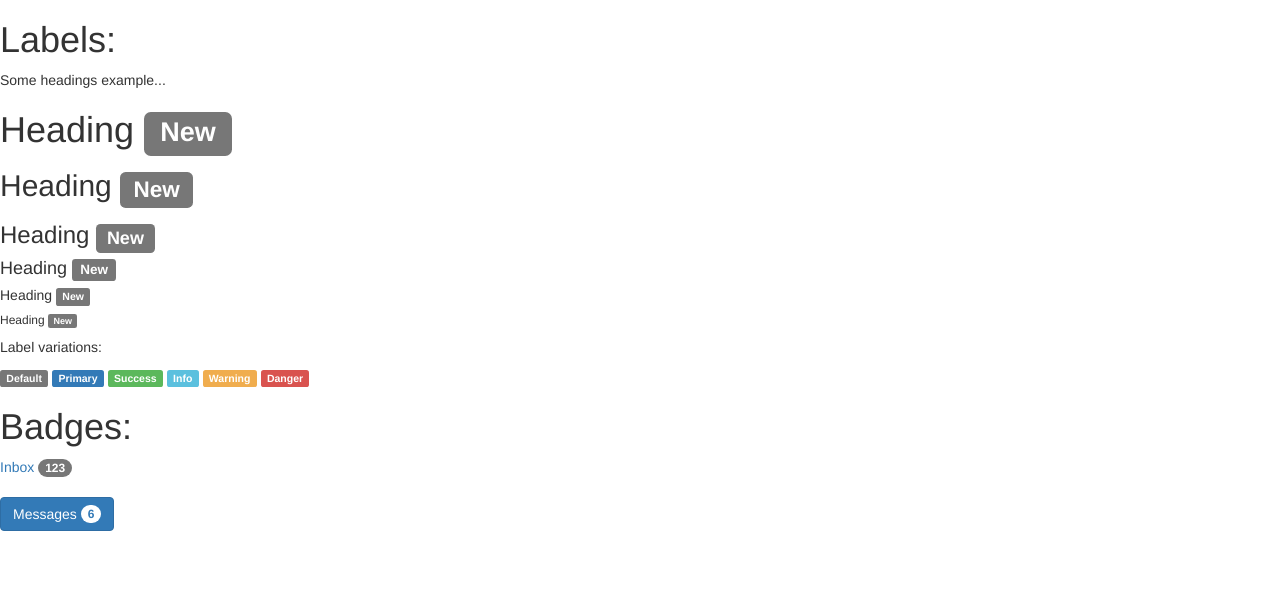
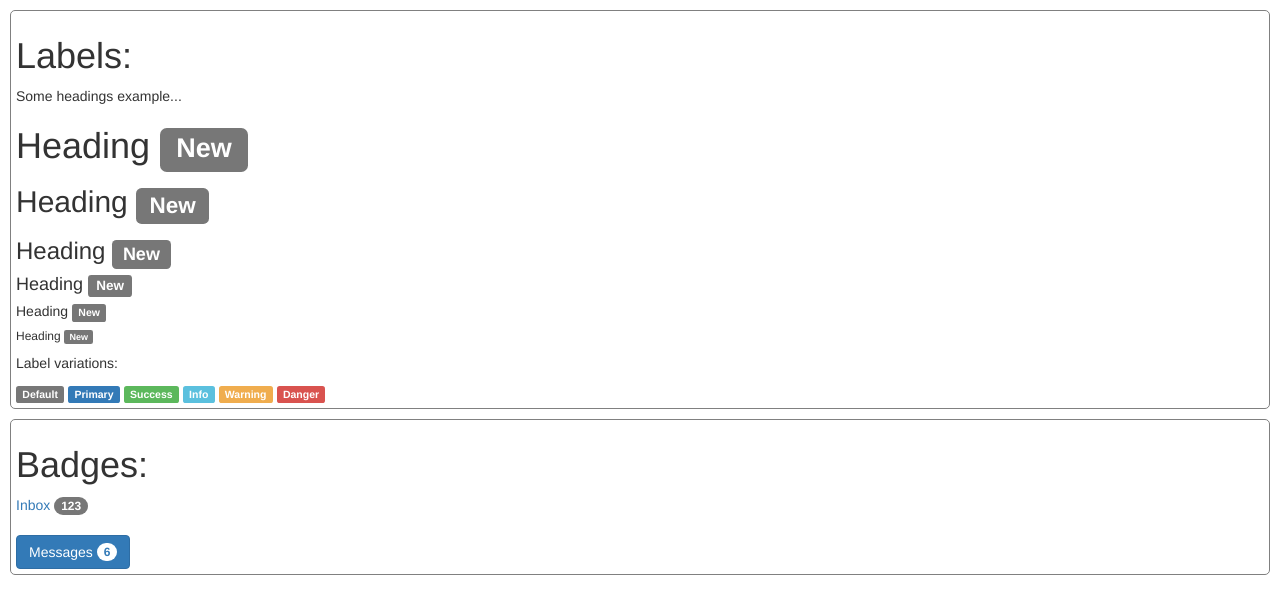
Before and after one commit to colinbut/bootstrap-demos, a website: page index.html in a window 1280 px wide. Drawn offline with nearby package versions, Linux system fonts and the light colour scheme.

Commit message:
added some css to make example html page look neat

```diff
--- /dev/null
+++ b/css/style.css
@@ -0,0 +1,6 @@
+#section {
+    border: 1px solid grey;
+    border-radius: 5px;
+    margin: 10px;
+    padding: 5px;
+}
--- a/index.html
+++ b/index.html
@@ -3,10 +3,11 @@
   <head>
     <meta charset="utf-8"/>
     <link rel="stylesheet" type="text/css" href="bower_components/bootstrap/dist/css/bootstrap.min.css"/>
+    <link rel="stylesheet" type="text/css" href="css/style.css"/>
   </head>
   <body>
     <!-- labels -->
-    <div>
+    <div id="section">
       <h1>Labels:</h1>
       <p>Some headings example... </p>
       <h1>Heading <span class="label label-default">New</span></h1>
@@ -27,7 +28,7 @@
     </div>
 
     <!-- badges -->
-    <div>
+    <div id="section">
       <h1>Badges:</h1>
       <a href="#">Inbox <span class="badge">123</span></a>
       <br />
```
